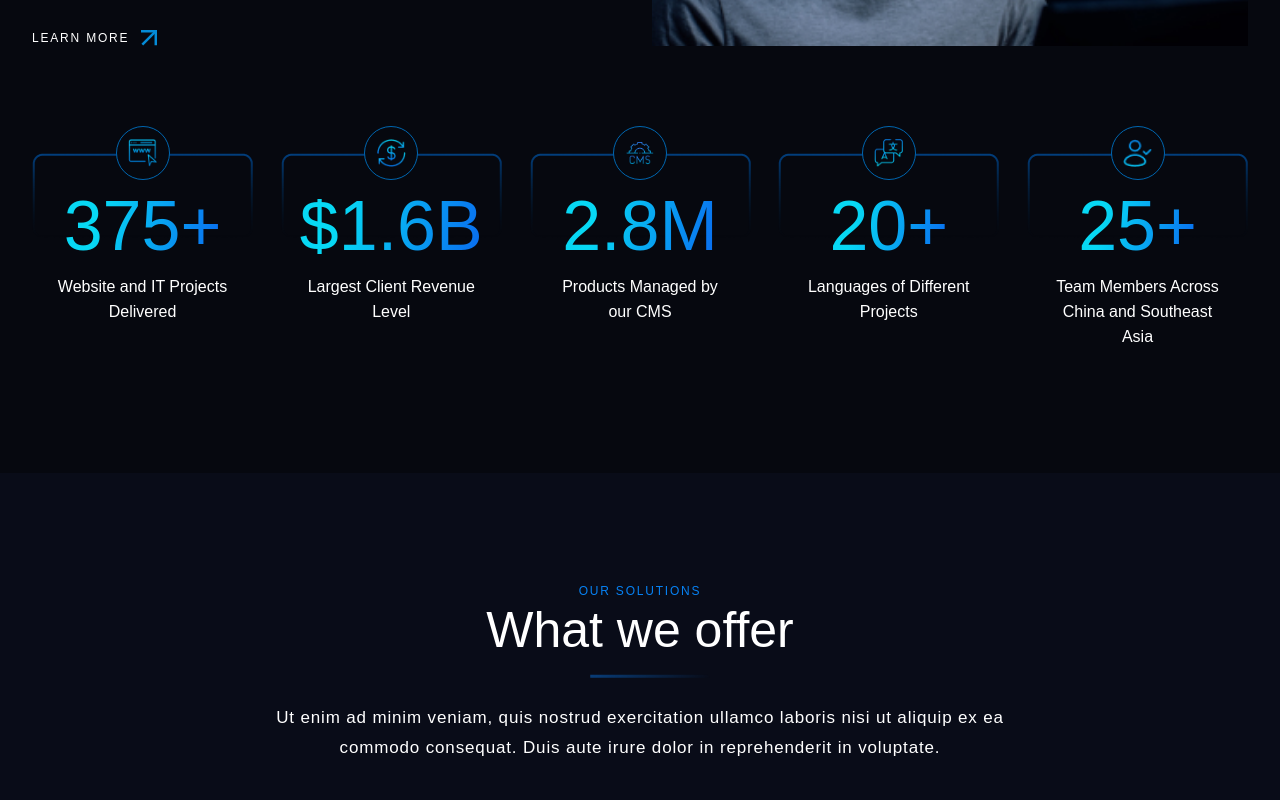
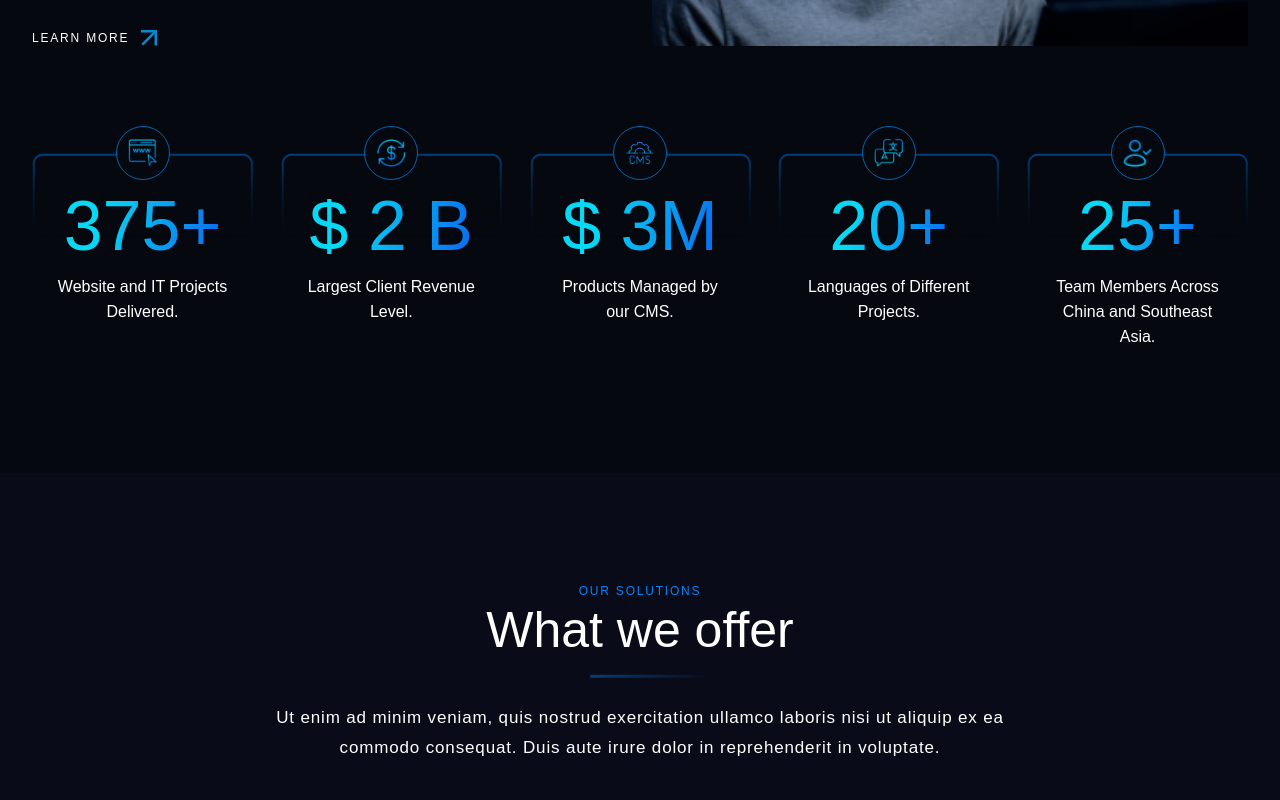
Before and after one commit to ZERO-KAMAL/SEIRIM, an Angular app: page /home in a window 1280 px wide. Shown: the part 1340-2140 px from the top of the page. Built offline with nearby package versions, Linux system fonts and the light colour scheme; a web font is replaced by a local one.

Commit message:
added the scroll color change animation

```diff
--- a/src/app/global-svg-sprite/global-svg-sprite.component.ts
+++ b/src/app/global-svg-sprite/global-svg-sprite.component.ts
@@ -231,6 +231,8 @@ import { Component } from '@angular/core';
           stroke-width="2"
         />
       </symbol>
+
+
     </svg>
   `,
 })
--- a/src/app/pages/home-page/about/about.component.html
+++ b/src/app/pages/home-page/about/about.component.html
@@ -1,7 +1,7 @@
 <section class="about-us">
-    <div class="app-container">
-        <div class="about-us-top row"  #sectionAnimation>
-            <div class="about-us-top-left col-md-6" >
+    <div class="app-container" #sectionAnimation>
+        <div class="about-us-top row">
+            <div class="about-us-top-left col-md-6">
 
                 <div class="section-title">
                     <span class="title-label"> Who is Seriem </span>
@@ -38,17 +38,69 @@
         <div class="about-us-bottom">
 
             <ul class="about-us-list">
-                <li class="about-us-item" #aboutListItem *ngFor="let item of aboutUsData">
+                <li class="about-us-item">
+                    <img class="border-line" src="../../../../assets/images/card-line.png" alt="">
+                    <div class="item-content">
+                        <div #rotatingElement class="card-icon">
+                            <img src="../../../../assets/images/about-icons/webPageIcon.png" alt="">
+                        </div>
+                        <h6 class="count"><span class="number">375</span>+</h6>
+                        <p>Website and IT Projects Delivered.</p>
+                    </div>
+                </li>
+                <li class="about-us-item">
                     <img class="border-line" src="../../../../assets/images/card-line.png" alt="">
                     <div class="item-content">
                         <div class="card-icon">
-                            <img [src]="item.cardIcon" alt="">
+                            <img src="../../../../assets/images/about-icons/revenueIcon.png" alt="">
                         </div>
-                        <h6 class="count">{{ item.count }}</h6>
-                        <p>{{ item.description }}</p>
+                        <h6 class="count">$ <span class="number">1.6</span> B</h6>
+                        <p>Largest Client Revenue Level.</p>
+                    </div>
+                </li>
+                <li class="about-us-item">
+                    <img class="border-line" src="../../../../assets/images/card-line.png" alt="">
+                    <div class="item-content">
+                        <div class="card-icon">
+                            <img src="../../../../assets/images/about-icons/cmsIcon.png" alt="">
+                        </div>
+                        <h6 class="count">$ <span class="number">2.8</span>M</h6>
+                        <p>Products Managed by our CMS.</p>
+                    </div>
+                </li>
+                <li class="about-us-item">
+                    <img class="border-line" src="../../../../assets/images/card-line.png" alt="">
+                    <div class="item-content">
+                        <div class="card-icon">
+                            <img src="../../../../assets/images/about-icons/diffProjectIcon.png" alt="">
+                        </div>
+                        <h6 class="count"><span class="number">20</span>+</h6>
+                        <p>Languages of Different Projects.</p>
+                    </div>
+                </li>
+                <li class="about-us-item">
+                    <img class="border-line" src="../../../../assets/images/card-line.png" alt="">
+                    <div class="item-content">
+                        <div class="card-icon">
+                            <img src="../../../../assets/images/about-icons/teamMemberIcon.png" alt="">
+                        </div>
+                        <h6 class="count"><span class="number">25</span>+</h6>
+                        <p>Team Members Across China and Southeast Asia.</p>
                     </div>
                 </li>
             </ul>
+
+            <!-- <svg #mySvg xmlns="http://www.w3.org/2000/svg" width="222" height="85" viewBox="0 0 222 85" fill="none">
+                <rect x="1.77393" y="1.72925" width="219" height="82" rx="9" stroke="url(#paint0_linear_419_718)"
+                    stroke-width="2" />
+                <defs>
+                    <linearGradient id="paint0_linear_419_718" x1="111.274" y1="0.729248" x2="111.274" y2="84.7292"
+                        gradientUnits="userSpaceOnUse">
+                        <stop stop-color="#023F7D" />
+                        <stop offset="1" stop-color="#021221" stop-opacity="0" />
+                    </linearGradient>
+                </defs>
+            </svg> -->
         </div>
 
         <button class="btn-trans btn-learn-more btn-small">
--- a/src/app/pages/home-page/about/about.component.scss
+++ b/src/app/pages/home-page/about/about.component.scss
@@ -52,8 +52,12 @@
                     position: absolute;
                     top: 1.6875rem;
                     left: 0;
+                    right: 0;
                     z-index: 11;
                     width: 100%;
+                    // display: flex;
+                    // justify-content: center;
+                    // align-items: center;
                     // object-fit: contain;
                 }
                 .item-content {
--- a/src/app/pages/home-page/about/about.component.ts
+++ b/src/app/pages/home-page/about/about.component.ts
@@ -1,7 +1,8 @@
 import { Component, ElementRef, ViewChild, AfterViewInit, ViewChildren, QueryList } from '@angular/core';
-import { gsap } from 'gsap';
+import { gsap, Power1 } from 'gsap';
 import { ScrollTrigger } from 'gsap/ScrollTrigger';
 gsap.registerPlugin(ScrollTrigger);
+
 
 @Component({
   selector: 'about',
@@ -11,7 +12,6 @@ gsap.registerPlugin(ScrollTrigger);
 export class AboutComponent implements AfterViewInit {
 
   @ViewChild('sectionAnimation', { static: true }) sectionAnimation!: ElementRef;
-  @ViewChildren('aboutListItem') aboutListItems!: QueryList<ElementRef>;
 
   currentSlideIndex: number = 0;
 
@@ -20,21 +20,6 @@ export class AboutComponent implements AfterViewInit {
 
   ngAfterViewInit() {
     this.playAboutSectionAnimation();
-
-    // this.aboutListItems.forEach((item, index) => {
-    //   gsap.from(item.nativeElement, {
-    //     duration: 0.5,
-    //     scale: 0.5,
-    //     opacity: 0,
-    //     delay: index * 0.2, // Delays each item's animation slightly more than the previous one
-    //     scrollTrigger: {
-    //       trigger: item.nativeElement,
-    //       start: "top bottom", // Animation starts when top of item hits the bottom of viewport
-    //       toggleActions: "play none none none"
-    //     }
-    //   });
-    // });
-
   }
 
   playAboutSectionAnimation() {
@@ -52,21 +37,21 @@ export class AboutComponent implements AfterViewInit {
     tl.from(target.querySelector('.title-label'), { opacity: 0 })
       .from(target.querySelector('.title'), { opacity: 0 }, '-=0.1')
       .from(target.querySelector(' .line img'), { width: 0, opacity: 0 })
-      // .from(target.querySelector(' .img-sm'), { scale: 0, opacity: 0 })
+      .from(target.querySelector(' .img-sm'), { scale: 0, opacity: 0 })
       .from(target.querySelectorAll('.para'), { opacity: 0, stagger: 0.1 })
       .from(target.querySelector(' .btn-trans'), { opacity: 0 })
       .from(target.querySelector('.big-img'), { x: 100, opacity: 0 })
+      .from(target.querySelectorAll('.about-us-list li'), { opacity: 0, scale: 0.5, duration: 0.2 })
+      // .from(target.querySelectorAll('.about-us-list li .card-icon img'), { opacity: 0, stagger: 0.1 })
+      .from(target.querySelectorAll('.about-us-list li .number'), {
+        textContent: 1,
+        duration: 1,
+        ease: Power1.easeIn,
+        stagger: 0.1,
+        snap: { textContent: 1 },
+        // stagger: 1,
+      }, '-=0.5')
 
-    // Additional animations for aboutListItems
-    this.aboutListItems.forEach((item, index) => {
-      tl.from(item.nativeElement, {
-        duration: 0.2,
-        scale: 0.3,
-        opacity: 0,
-        // delay: index * 0.2,
-        stagger: 0.1,
-      },);
-    });
   }
 
 
@@ -78,7 +63,7 @@ export class AboutComponent implements AfterViewInit {
     },
     {
       cardIcon: '../../../../assets/images/about-icons/revenueIcon.png',
-      count: '$1.6B',
+      count: '1.6B',
       description: 'Largest Client Revenue Level'
     },
     {
--- a/src/app/pages/home-page/case-study/case-study.component.html
+++ b/src/app/pages/home-page/case-study/case-study.component.html
@@ -45,7 +45,7 @@
                                 {{ item.category }}
                             </div>
                             <h6 class="card-title">{{ item.title }}</h6>
-                            <p>
+                            <p class="card-des">
                                 {{ item.description }}
                             </p>
                         </div>
```
Also changed, not shown: src/app/pages/home-page/case-study/case-study.component.ts (+27 -3 lines).
